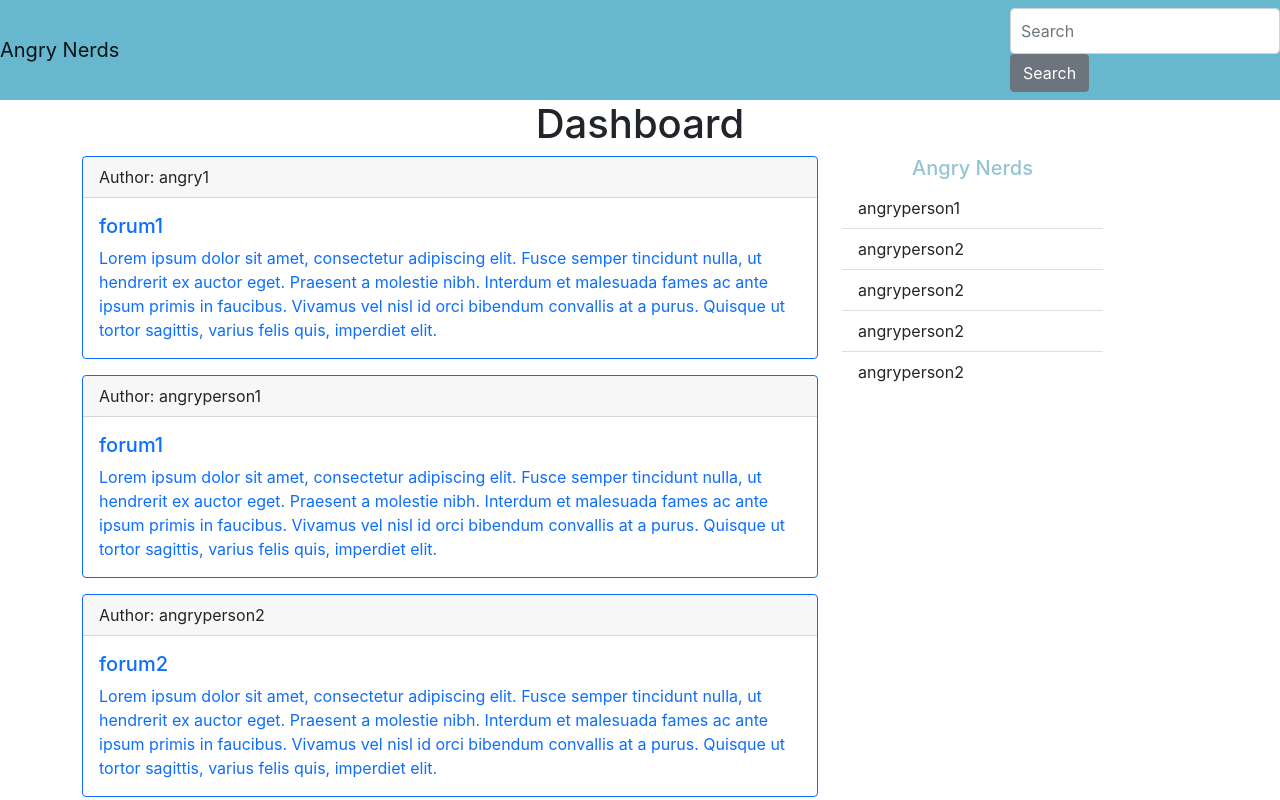
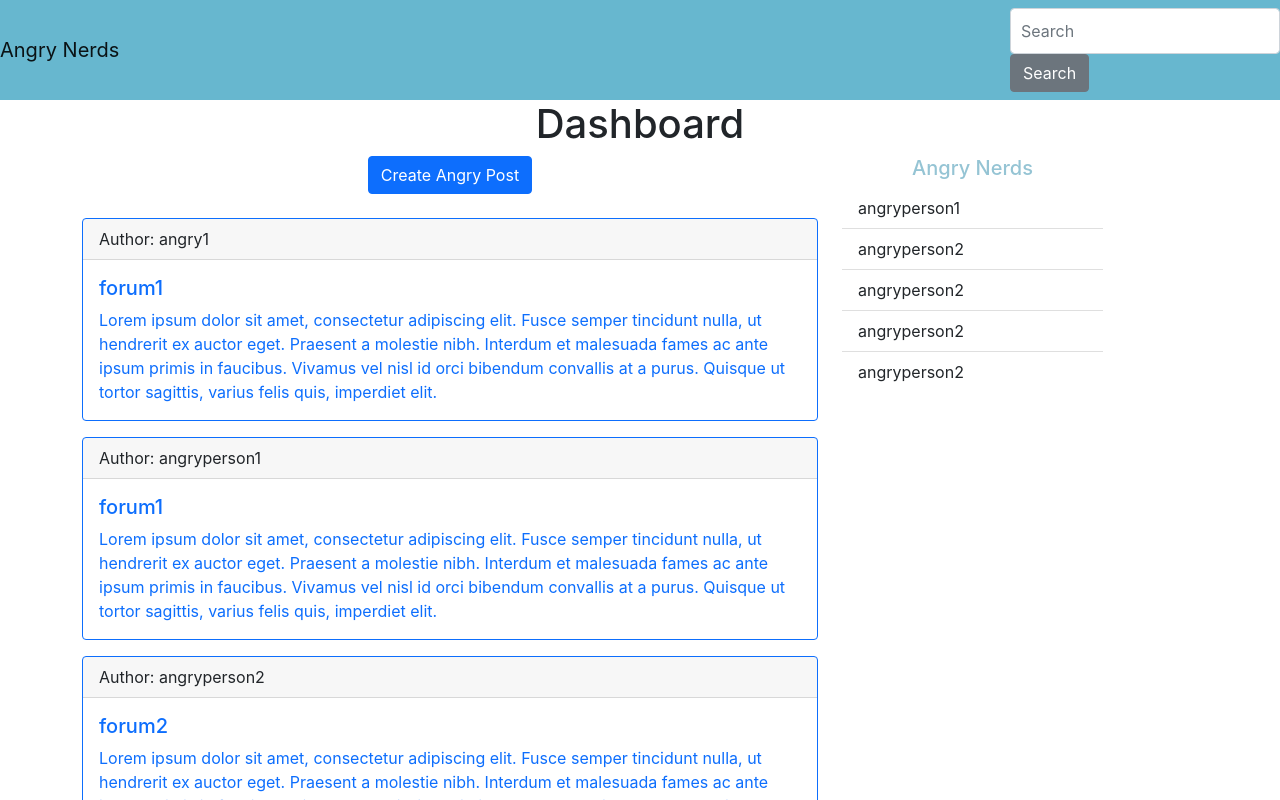
Before and after one commit to RobinKhiv/angry-nerds-fe, a React (Create React App) app: page /dashboard in a window 1280 px wide. Shown: the top 800 px of the page. Built offline with nearby package versions, Linux system fonts and the light colour scheme.

Commit message:
added forum modal template

```diff
--- /dev/null
+++ b/src/components/forms/forum/forumform.js
@@ -0,0 +1,31 @@
+import React from 'react'
+
+export default function forumform() {
+    return (
+        <React.Fragment>
+           {/* <!-- Button trigger modal --> */}
+            <button type="button" class="btn btn-primary" data-bs-toggle="modal" data-bs-target="#exampleModal">
+                Create Angry Post
+            </button>
+
+            {/* <!-- Modal --> */}
+            <form class="modal fade" id="exampleModal" tabindex="-1" aria-labelledby="exampleModalLabel" aria-hidden="true">
+                <div class="modal-dialog">
+                    <div class="modal-content">
+                        <div class="modal-header">
+                            <h5 class="modal-title" id="exampleModalLabel">Modal title</h5>
+                            <button type="button" class="btn-close" data-bs-dismiss="modal" aria-label="Close"></button>
+                        </div>
+                        <div class="modal-body">
+                             ...
+                        </div>
+                        <div class="modal-footer">
+                            <button type="button" class="btn btn-secondary" data-bs-dismiss="modal">Close</button>
+                            <button type="button" class="btn btn-primary">Save changes</button>
+                        </div>
+                    </div>
+                </div>
+            </form>
+       </React.Fragment>
+    )
+}
--- a/src/routes/dashboard/DashboardPage.js
+++ b/src/routes/dashboard/DashboardPage.js
@@ -1,5 +1,6 @@
 import React from 'react'
 import Card from '../../components/card/card';
+import ForumForm from '../../components/forms/forum/forumform';
 
 export default function DashboardPage() {
     const data = {
@@ -18,6 +19,9 @@ export default function DashboardPage() {
             </div>
             <div className="row">
                 <div className="col-8">
+                    <div className="text-center mb-4">
+                        <ForumForm/>
+                    </div>
                     {data.content.map(forum => <Card key={forum.id} title={forum.title} user={forum.user} content={forum.content}/>)}
                 </div>
                 <div className="col-3">
```
